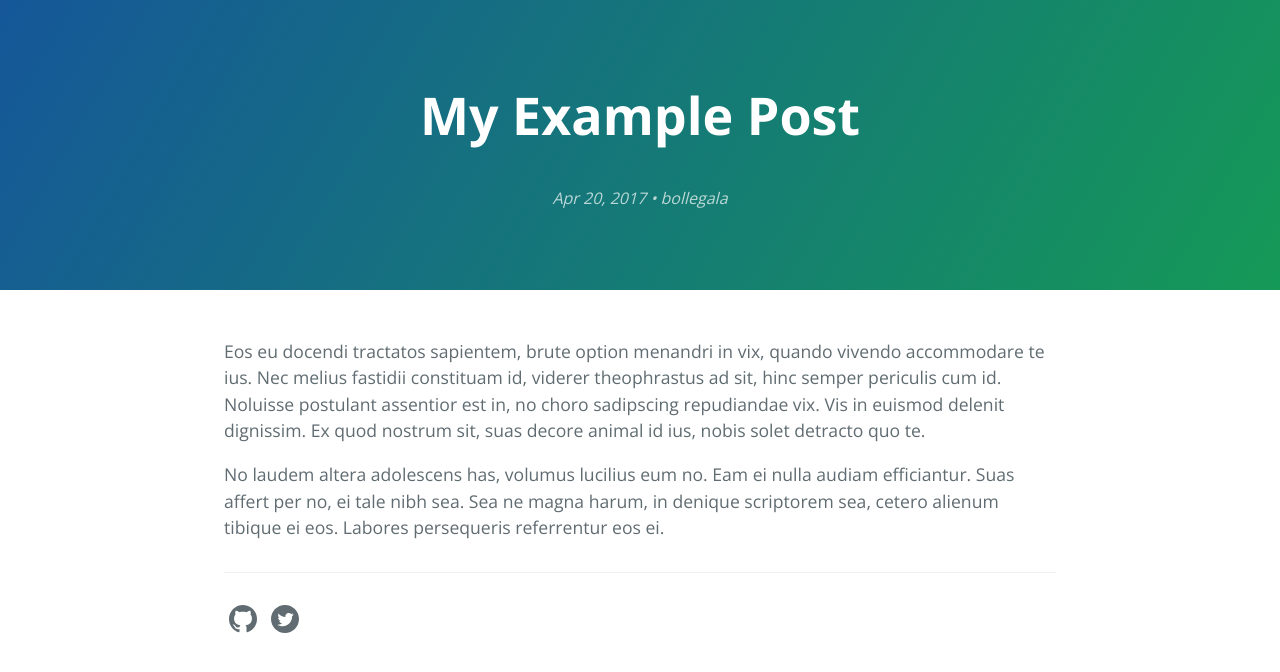
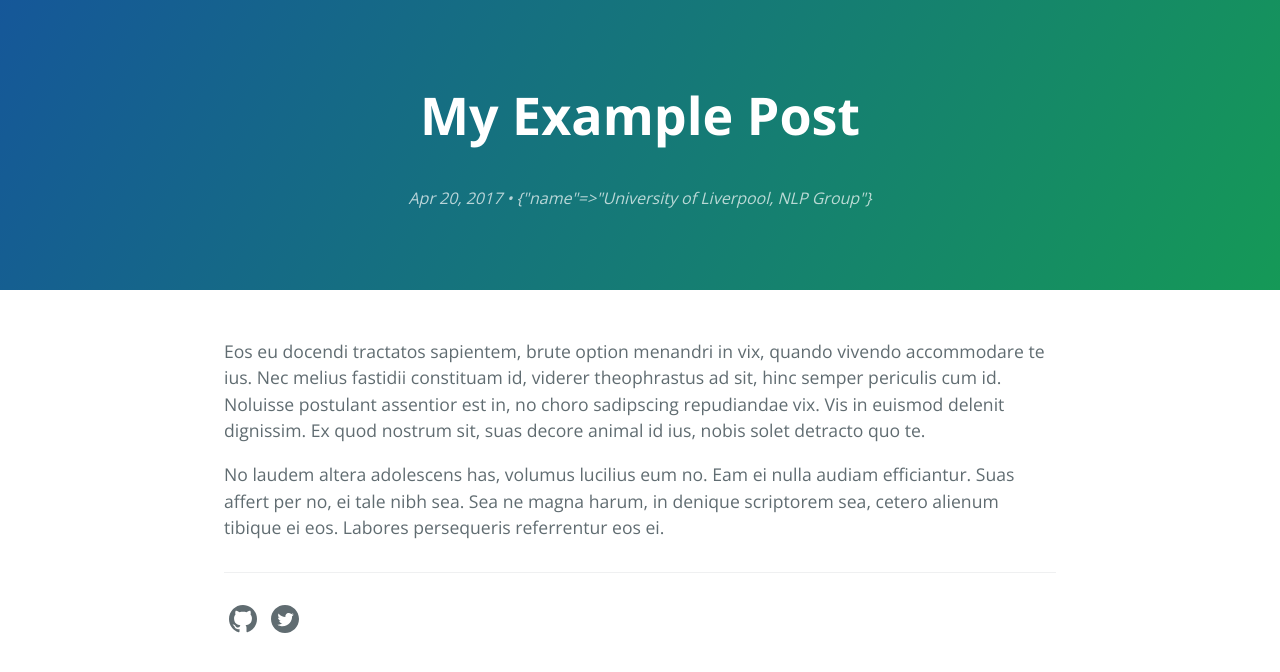
Before and after one commit to LivNLP/livnlp.github.io, a Jekyll site: the page built from _posts/2017-04-20-my-example-post.md, in a window 1280 px wide, cut to the strip 204-876 px from the top of the page. Built offline with Jekyll 4.4.1, drawn with Linux system fonts in a browser that asks for light colours.

Commit message:
corercting config

```diff
--- a/_config.yml
+++ b/_config.yml
@@ -1,40 +1,19 @@
 title: UoL NLP Group
 description: University of Liverpool, Natural Language Processing Group
-show_downloads: true
 
 
 baseurl: "" # change this to the subpath of your site, e.g. /blog. Leave it empty if you don't need it.
-url: "https://livnlp.github.io" # change this to the base hostname & protocol for your site
+#url: "https://livnlp.github.io" # change this to the base hostname & protocol for your site
 
-
-google_analytics:
-
-# cayman-blog date format
-# refer to http://shopify.github.io/liquid/filters/date/ if you want to customize this
-cayman-blog:
-  date_format: "%b %-d, %Y"
 
 theme: jekyll-theme-slate
 
 # social
-author: bollegala
-image: /thumbnail-jumbo.png
-twitter:
-  username: lorepirri
-
-plugins:
-  - jekyll-target-blank
-
-target-blank:
-    rel: nofollow
-
-twitter:
-  username: Bollegala
+author:
+  name: University of Liverpool, NLP Group
 
 kramdown:
   math_engine: mathjax
   syntax_highlighter: rouge
 
-
-
 header_page_refs: ['publications', 'reading']
```
